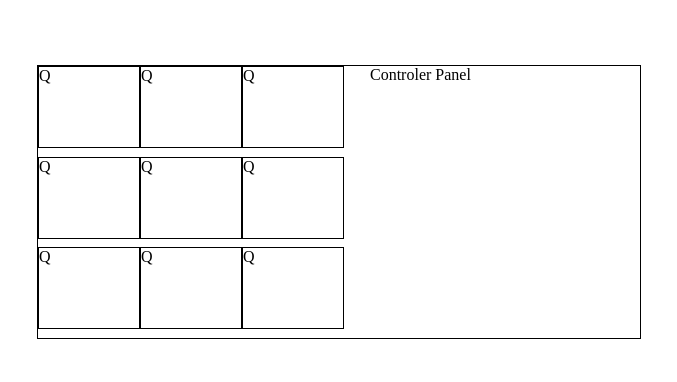
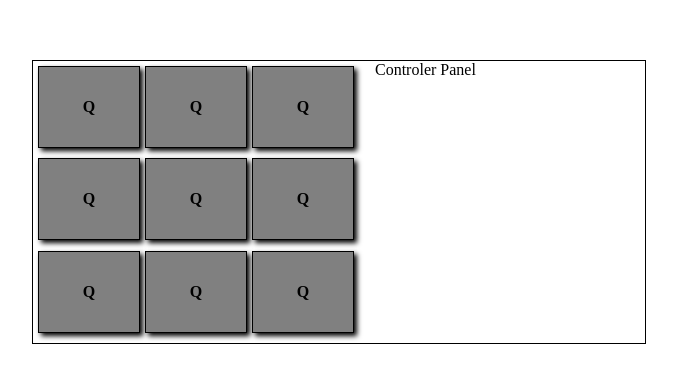
Before and after one commit to UltraViolet33/Drum-Machine, a React (Create React App) app: page / in a window 1280 px wide. Shown: the part 206-588 px from the top of the page, without its empty margins (301-978 px from the left). Built offline with nearby package versions, Linux system fonts and the light colour scheme.

Commit message:
add AudioElement

```diff
--- a/src/components/DrumPad.css
+++ b/src/components/DrumPad.css
@@ -2,10 +2,18 @@
   border: 1px solid black;
   width: 100px;
   height: 80px;
+  background-color: grey;
+  box-shadow: black 3px 3px 5px;
+  display: flex;
+  justify-content: center;
+  align-items: center;
+  font-weight: bold;
 }
 
 #drum-pad-container {
   display: flex;
+  gap:5px;
+  padding:5px;
   width: 332px;
   height: 272px;
   flex-wrap: wrap;
--- a/src/components/DrumPad.js
+++ b/src/components/DrumPad.js
@@ -1,9 +1,18 @@
 import "./DrumPad.css";
-
+import sound from "../assets/Heater-1.mp3";
 
 export const DrumPad = () => {
+  const audioElement = new Audio(sound);
+
+  const playSound = () => {
+    audioElement.play();
+  };
+
   return (
     <div id="drum-pad-container">
+      <div className="drum-pad" onClick={playSound}>
+        <audio src={sound}></audio>Q
+      </div>
       <div className="drum-pad">Q</div>
       <div className="drum-pad">Q</div>
       <div className="drum-pad">Q</div>
@@ -12,8 +21,6 @@ export const DrumPad = () => {
       <div className="drum-pad">Q</div>
       <div className="drum-pad">Q</div>
       <div className="drum-pad">Q</div>
-      <div className="drum-pad">Q</div>
-
     </div>
   );
 };
```
Also changed, not shown: src/components/AudioElement.js (added, +7 -0 lines), 1 other file (tests, documents, lock files or other folders).
